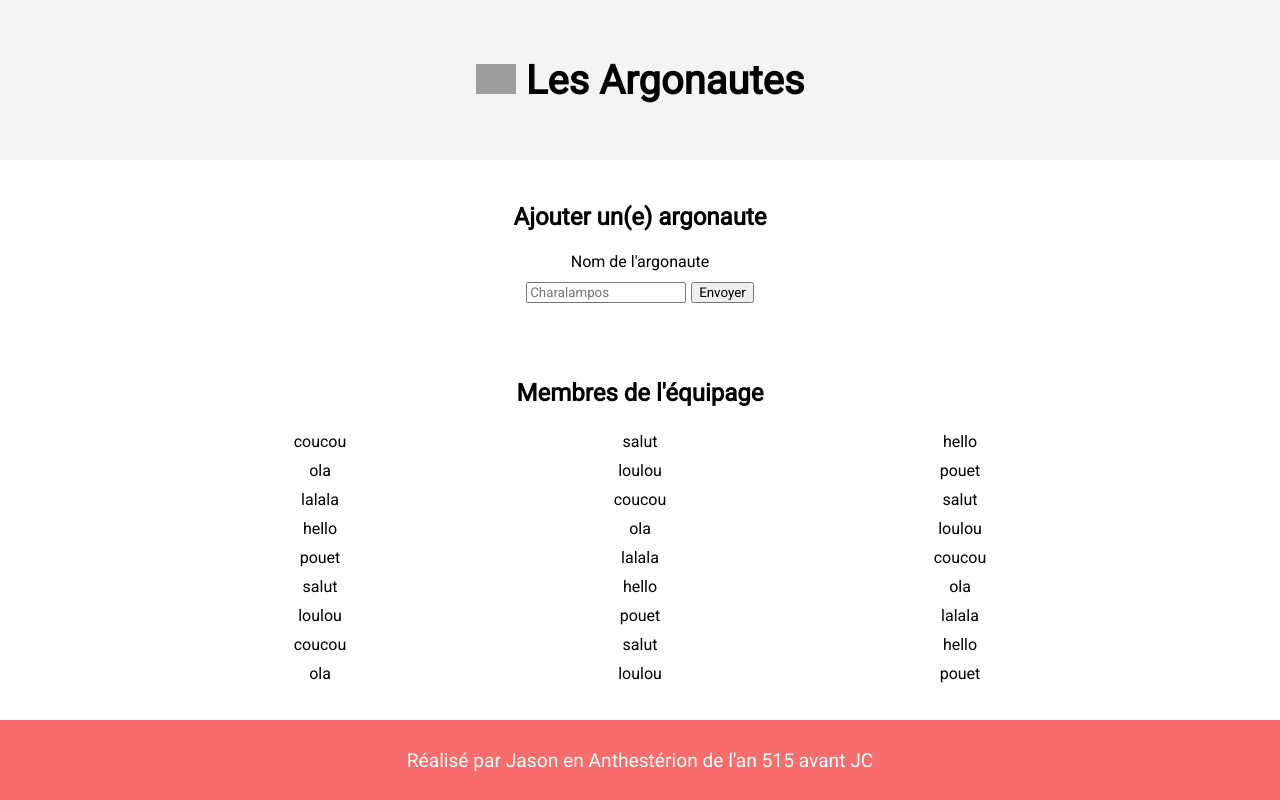
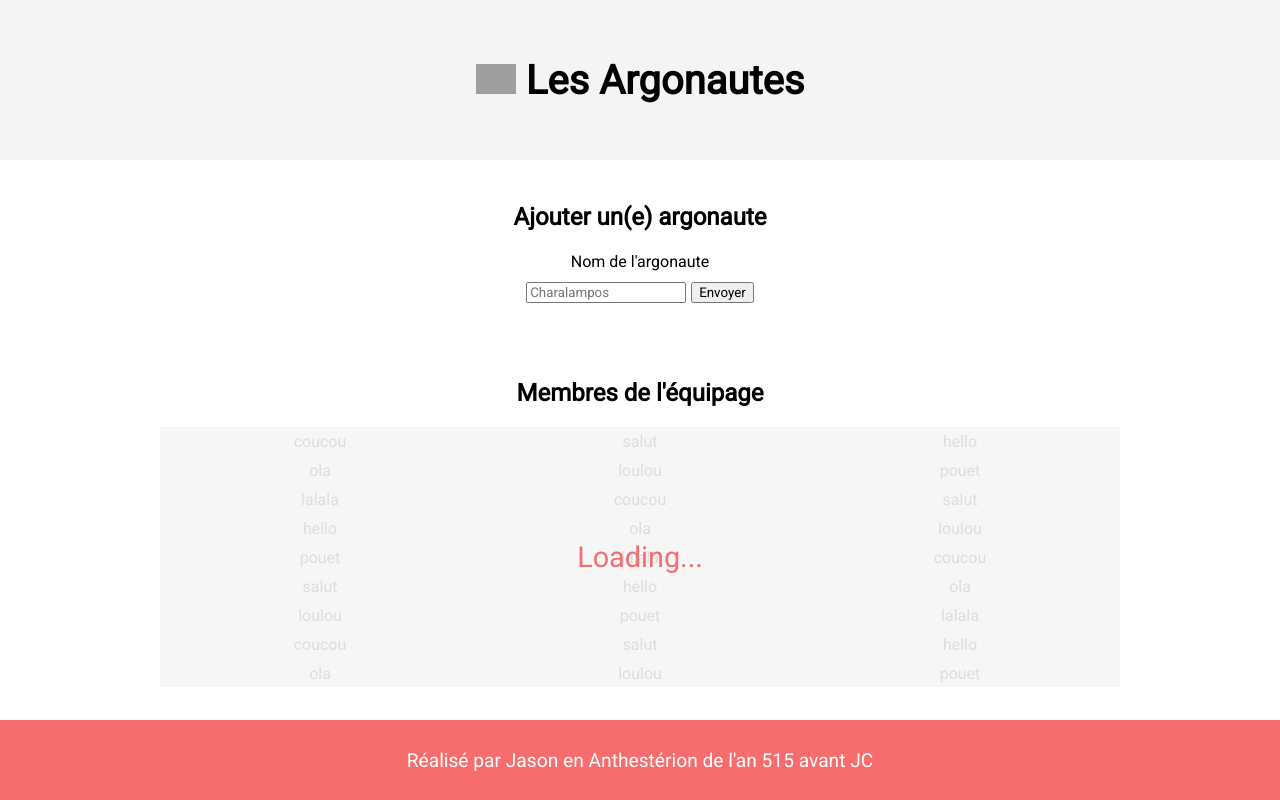
Before and after one commit to YoannLh/WCS_Jason_front, a React (Vite) app: page / in a window 1280 px wide. Built offline with nearby package versions, Linux system fonts and the light colour scheme; grey boxes are pictures that could not be loaded.

Commit message:
feat: add ModalLoader

```diff
--- /dev/null
+++ b/src/components/ModalLoader/ModalLoader.tsx
@@ -0,0 +1,25 @@
+import styled from 'styled-components'
+
+const Container = styled.div`
+  position: absolute;
+  top: 0;
+  display: flex;
+  width: 100%;
+  height: 100%;
+  background: rgba(245, 245, 245, 0.9);
+  z-index: 2;
+`
+const Loader = styled.div`
+  margin: auto;
+  color: #f76c6c;
+  font-size: 1.8em;
+  z-index: 3;
+`
+
+export const ModalLoader = () => {
+  return (
+    <Container>
+      <Loader>Loading...</Loader>
+    </Container>
+  )
+}
--- a/src/components/Results/Results.tsx
+++ b/src/components/Results/Results.tsx
@@ -1,4 +1,7 @@
+import { useState } from 'react'
 import styled from 'styled-components'
+
+import { ModalLoader } from '../ModalLoader/ModalLoader'
 
 const Container = styled.section`
   display: flex;
@@ -12,12 +15,14 @@ const Title = styled.h2`
 `
 
 const WrapperNames = styled.div`
+  position: relative;
   display: flex;
   flex-wrap: wrap;
   width: 100%;
   height: 260px;
   overflow: scroll;
   margin: auto;
+  z-index: 1;
 `
 
 const Name = styled.p`
@@ -72,10 +77,12 @@ const names = [
 ]
 
 export const Results = () => {
+  const [isModalLoaderVisible, setIsModalLoaderVisible] = useState(true)
   return (
     <Container>
       <Title>Membres de l'équipage</Title>
       <WrapperNames>
+        {isModalLoaderVisible ? <ModalLoader /> : null}
         {/* mapper sur la data ici => data.map */}
         {names.map((name) => (
           <Name key={name}>{name}</Name>
```
